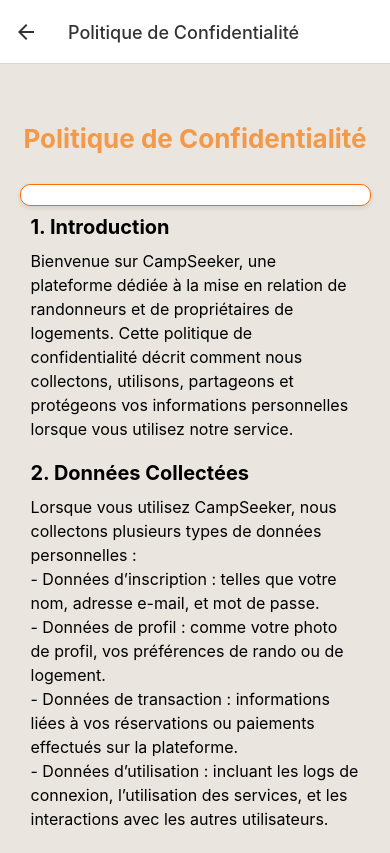
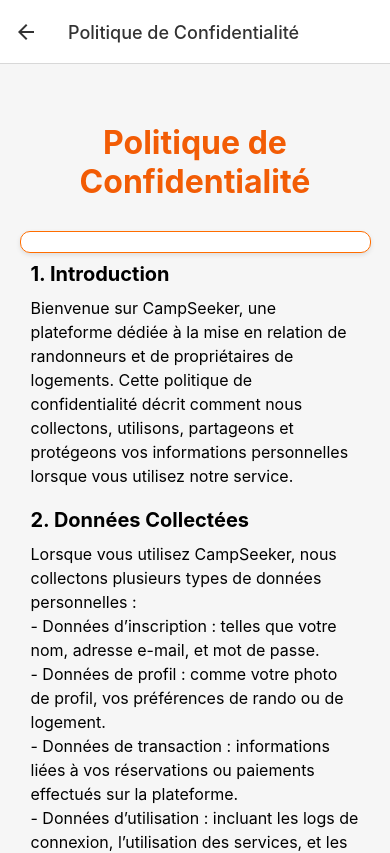
Before and after one commit to lucasleroyy/IWA_Campseeker_IG5, a React Native app: screen /PolitiqueConfidentialite in a window 390 px wide. Shown: the top 853 px of the page. Built offline with nearby package versions, Linux system fonts and the light colour scheme.

Commit message:
navigation et front pages lucas ok

```diff
--- a/src/App_navigation.js
+++ b/src/App_navigation.js
@@ -35,7 +35,7 @@
         initialRouteName="Connexion"
         screenOptions={{
           animationEnabled: true,
-          gestureEnabled: true, // Doit être vrai pour activer les gestes de navigation
+          gestureEnabled: false, // Doit être vrai pour activer les gestes de navigation
           headerStyle: { backgroundColor: "#fff" },
           headerTintColor: "#333",
           headerBackTitleStyle: { fontSize: 14 },
@@ -76,7 +76,8 @@
           options={{
             headerShown: true,
             headerBackTitle: "Retour",
-            title: "Connexion",
+            title: "Inscription",
+            gestureEnabled: true,
           }}
         />
 
@@ -87,6 +88,7 @@
             headerShown: true,
             headerBackTitle: "Retour",
             title: "Détail du lieu",
+            gestureEnabled: true,
           }}
         />
         <Stack.Screen
@@ -96,6 +98,7 @@
             headerShown: true,
             headerBackTitle: "Retour",
             title: "Conditions de Service",
+            gestureEnabled: true,
           }}
         />
         <Stack.Screen
@@ -105,6 +108,7 @@
             headerShown: true,
             headerBackTitle: "Retour",
             title: "Paramètres",
+            gestureEnabled: true,
           }}
         />
         <Stack.Screen
@@ -114,6 +118,7 @@
             headerShown: true,
             headerBackTitle: "Retour",
             title: "Mes lieux",
+            gestureEnabled: true,
           }}
         />
         <Stack.Screen
@@ -123,6 +128,7 @@
             headerShown: true,
             headerBackTitle: "Retour",
             title: "Détail du lieu",
+            gestureEnabled: true,
           }}
         />
         <Stack.Screen
@@ -132,6 +138,7 @@
             headerShown: true,
             headerBackTitle: "Retour",
             title: "Recherche",
+            gestureEnabled: true,
           }}
         />
         <Stack.Screen
@@ -141,6 +148,7 @@
             headerShown: true,
             headerBackTitle: "Retour",
             title: "Politique de Confidentialité",
+            gestureEnabled: true,
           }}
         />
 
@@ -151,6 +159,7 @@
             headerShown: true,
             headerBackTitle: "Retour",
             title: "Mon Compte",
+            gestureEnabled: true,
           }}
         />
 
@@ -161,6 +170,7 @@
             headerShown: true,
             headerBackTitle: "Retour",
             title: "Modifier le lieu",
+            gestureEnabled: true,
           }}
         />
 
@@ -172,6 +182,7 @@
             headerShown: true,
             headerBackTitle: "Retour",
             title: "F.A.Q",
+            gestureEnabled: true,
           }}
         />
 
@@ -187,6 +198,7 @@
             headerShown: true,
             headerBackTitle: "Retour",
             title: "Les Lieux",
+            gestureEnabled: true,
           }}
         />
         <Stack.Screen
@@ -196,6 +208,7 @@
             headerShown: true,
             headerBackTitle: "Retour",
             title: "Notifications",
+            gestureEnabled: true,
           }}
         />
         <Stack.Screen
@@ -205,6 +218,7 @@
             headerShown: true,
             headerBackTitle: "Retour",
             title: "Commentaire du lieu",
+            gestureEnabled: true,
           }}
         />
         <Stack.Screen
@@ -214,6 +228,7 @@
             headerShown: true,
             headerBackTitle: "Retour",
             title: "Les Lieux",
+            gestureEnabled: true,
           }}
         />
         <Stack.Screen
@@ -223,6 +238,7 @@
             headerShown: true,
             headerBackTitle: "Retour",
             title: "Commentaire du lieu",
+            gestureEnabled: true,
           }}
         />
         <Stack.Screen
@@ -232,6 +248,7 @@
             headerShown: true,
             headerBackTitle: "Retour",
             title: "Support",
+            gestureEnabled: true,
           }}
         />
         <Stack.Screen
@@ -241,6 +258,7 @@
             headerShown: true,
             headerBackTitle: "Retour",
             title: "Équipements",
+            gestureEnabled: true,
           }}
         />
       </Stack.Navigator>
--- a/src/Pages/Conditions_service.js
+++ b/src/Pages/Conditions_service.js
@@ -63,7 +63,7 @@
 
 const styles = StyleSheet.create({
   container: {
-    flexGrow: 1,
+    flex: 1,
     backgroundColor: '#F6F6F6',
     paddingBottom: 50,
   },
@@ -73,11 +73,11 @@
     alignItems: 'center',
   },
   title: {
-    fontSize: 26,
+    fontSize: 32,
     fontWeight: 'bold',
-    color: '#F2994A', // Couleur orange pour le titre
     textAlign: 'center',
     marginBottom: 20,
+    color: '#F25C05',
   },
   sectionTitle: {
     fontSize: 20,
--- a/src/Pages/Politique_confidentialite.js
+++ b/src/Pages/Politique_confidentialite.js
@@ -89,20 +89,20 @@
 const styles = StyleSheet.create({
   container: {
     flex: 1,
-    backgroundColor: 'rgba(166, 116, 55, 0.1)',
+    backgroundColor: '#F6F6F6',
     paddingBottom: 50,
   },
   scrollContainer: {
     flexGrow: 1,
+    paddingVertical: '15%',
     alignItems: 'center',
-    paddingVertical: '15%',
   },
   title: {
-    fontSize: 26,
+    fontSize: 32,
     fontWeight: 'bold',
-    color: '#F2994A', // Couleur orange pour le titre
     textAlign: 'center',
     marginBottom: 20,
+    color: '#F25C05',
   },
   sectionTitle: {
     fontSize: 20,
--- a/src/Pages/Profil_user.js
+++ b/src/Pages/Profil_user.js
@@ -36,7 +36,7 @@
 
         <View style={styles.section}>
           <Text style={styles.sectionTitle}>LÉGAL</Text>
-          <ChampRedirection label="Condition de services" targetScreen="ConditionsService" navigation={navigation} />
+          <ChampRedirection label="Condition générales d'utilisation" targetScreen="ConditionsService" navigation={navigation} />
           <ChampRedirection label="Politique de confidentialité" targetScreen="PolitiqueConfidentialite" navigation={navigation} />
         </View>
 
--- a/src/Pages/faq_user.js
+++ b/src/Pages/faq_user.js
@@ -135,11 +135,11 @@
     backgroundColor: '#F2EDE5',
   },
   title: {
-    fontSize: 28,
+    fontSize: 32,
     fontWeight: 'bold',
-    color: '#D2691E',
     textAlign: 'center',
     marginBottom: 20,
+    color: '#F25C05',
   },
   questionContainer: {
     flexDirection: 'row',
```
